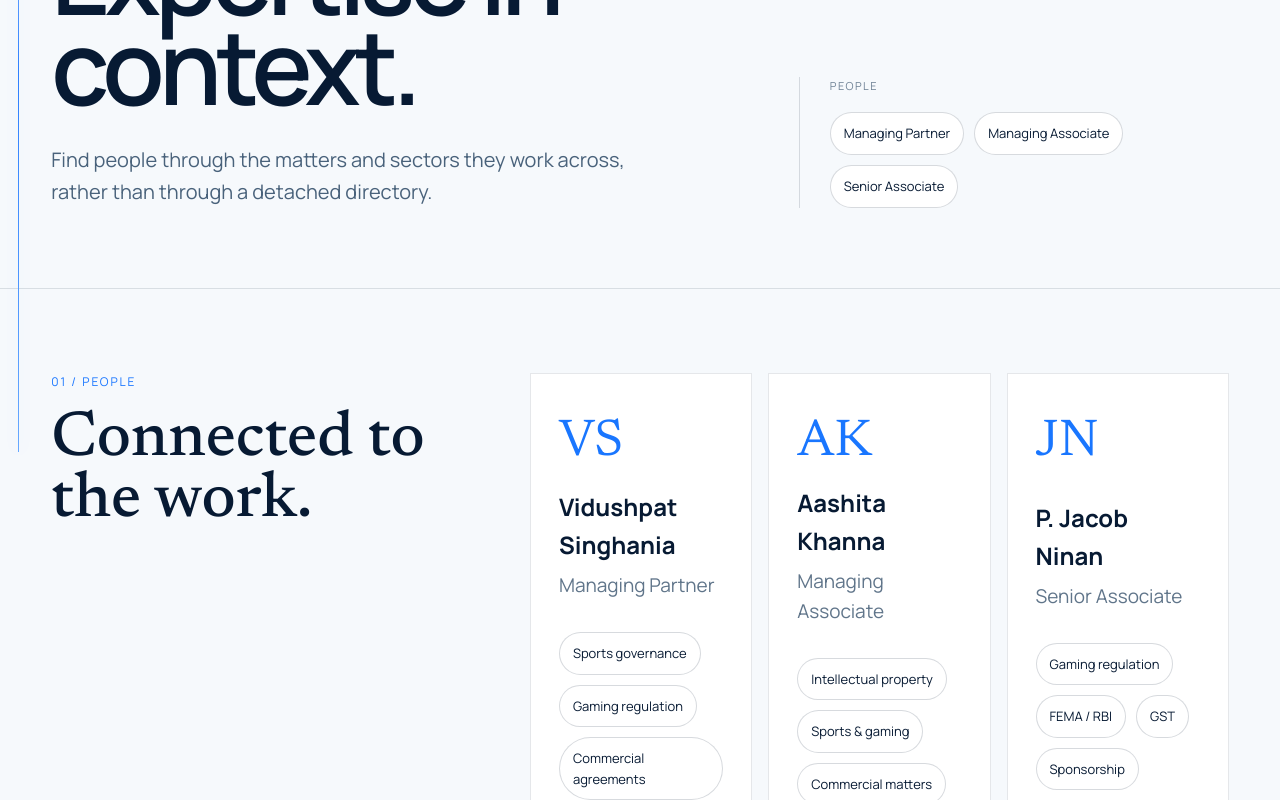
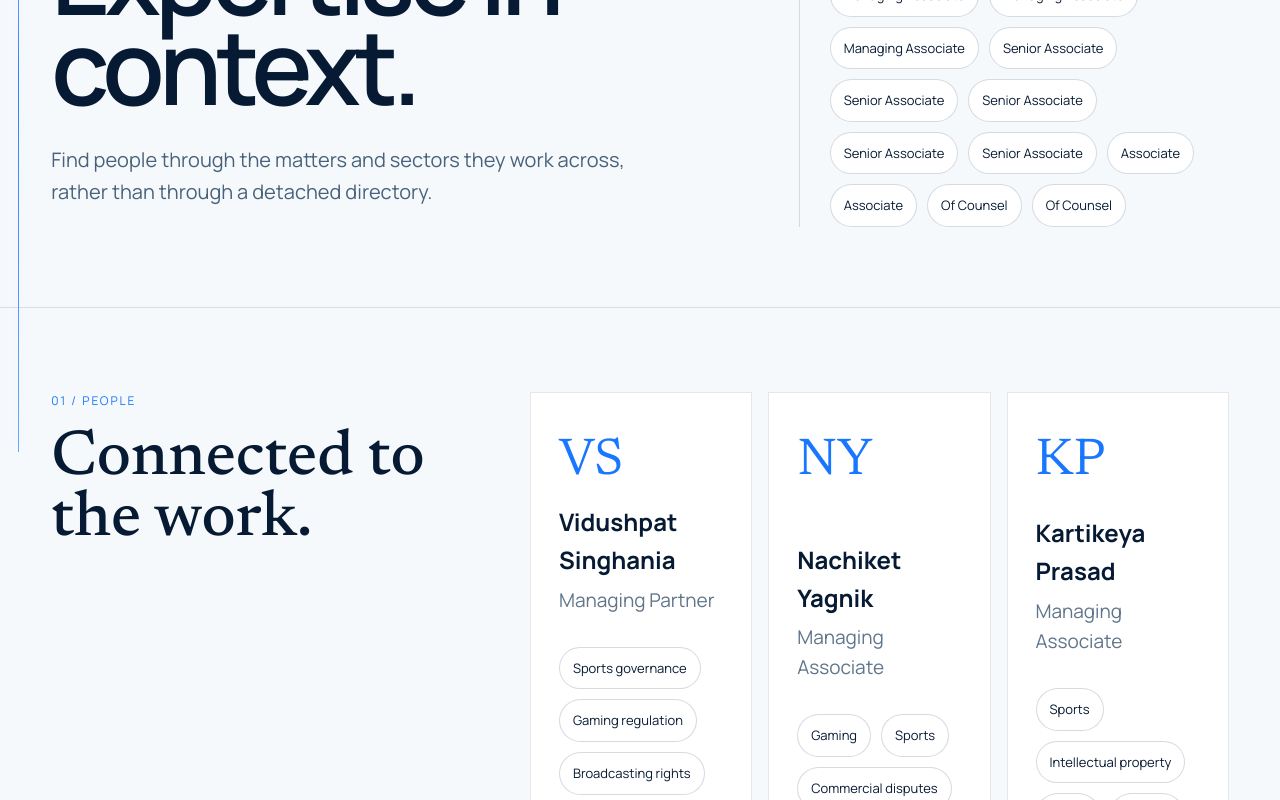
Before and after one commit to gthawani-del/ProjectKR, a Next.js app: page /people in a window 1280 px wide. Shown: the part 320-1120 px from the top of the page. Built offline with nearby package versions, Linux system fonts and the light colour scheme.

Commit message:
Expand people data from existing Krida site

```diff
--- a/data/siteData.ts
+++ b/data/siteData.ts
@@ -1,85 +1,35 @@
-export type Sector = {
-  id: string;
-  name: string;
-  strapline: string;
-  summary: string;
-  matters: string[];
-  lawyerIds: string[];
-  signalIds: string[];
-};
-
-export type Lawyer = {
-  id: string;
-  name: string;
-  role: string;
-  initials: string;
-  worksAcross: string[];
-};
-
-export type Signal = {
-  id: string;
-  date: string;
-  jurisdiction: string;
-  category: string;
-  title: string;
-};
+export type Sector = { id:string; name:string; strapline:string; summary:string; matters:string[]; lawyerIds:string[]; signalIds:string[] };
+export type Lawyer = { id:string; name:string; role:string; initials:string; worksAcross:string[] };
+export type Signal = { id:string; date:string; jurisdiction:string; category:string; title:string };
 
 export const sectors: Sector[] = [
-  {
-    id: 'sport',
-    name: 'Sport',
-    strapline: 'Governance. Rights. Disputes. Growth.',
-    summary: 'Legal advice for leagues, federations, athletes, rights-holders and commercial partners operating across a fast-moving sports ecosystem.',
-    matters: ['Sports governance', 'Athlete contracts', 'Sponsorship', 'Media rights', 'Disputes'],
-    lawyerIds: ['vidushpat', 'aashita'],
-    signalIds: ['sports-agents'],
-  },
-  {
-    id: 'gaming',
-    name: 'Gaming',
-    strapline: 'Regulation. Platforms. Data. Commercialisation.',
-    summary: 'Sector-specific guidance for gaming businesses navigating regulation, product structures, commercial agreements and market change.',
-    matters: ['Gaming regulation', 'Platform structuring', 'Commercial agreements', 'Payments', 'Disputes'],
-    lawyerIds: ['vidushpat', 'jacob'],
-    signalIds: ['gaming-rules'],
-  },
-  {
-    id: 'ip',
-    name: 'Intellectual Property',
-    strapline: 'Brands. Content. Technology. Enforcement.',
-    summary: 'Protection, licensing, commercialisation and enforcement of intellectual property across content, technology and brands.',
-    matters: ['Trademark strategy', 'Copyright', 'Licensing', 'Content rights', 'Enforcement'],
-    lawyerIds: ['aashita'],
-    signalIds: ['ip-ruling'],
-  },
-  {
-    id: 'business',
-    name: 'Business',
-    strapline: 'Transactions. Investments. Advisory. Governance.',
-    summary: 'Commercial and corporate advice for specialist businesses, investors and operators across Krida’s core sectors.',
-    matters: ['Commercial contracts', 'Investments', 'Structuring', 'Governance', 'Strategic advisory'],
-    lawyerIds: ['jacob'],
-    signalIds: [],
-  },
+{id:'sport',name:'Sport',strapline:'Governance. Rights. Disputes. Growth.',summary:'Legal advice for leagues, federations, athletes, rights-holders and commercial partners operating across a fast-moving sports ecosystem.',matters:['Sports governance','Athlete contracts','Sponsorship','Media rights','Disputes'],lawyerIds:['vidushpat','kartikeya','aanya','neil','aashita','nachiket'],signalIds:['sports-agents']},
+{id:'gaming',name:'Gaming',strapline:'Regulation. Platforms. Data. Commercialisation.',summary:'Sector-specific guidance for gaming businesses navigating regulation, product structures, commercial agreements and market change.',matters:['Gaming regulation','Platform structuring','Commercial agreements','Payments','Disputes'],lawyerIds:['vidushpat','nachiket','kartikeya','aashita'],signalIds:['gaming-rules']},
+{id:'ip',name:'Intellectual Property',strapline:'Brands. Content. Technology. Enforcement.',summary:'Protection, licensing, commercialisation and enforcement of intellectual property across content, technology and brands.',matters:['Trademark strategy','Copyright','Licensing','Content rights','Enforcement'],lawyerIds:['kartikeya','aanya'],signalIds:['ip-ruling']},
+{id:'business',name:'Business',strapline:'Transactions. Investments. Advisory. Governance.',summary:'Commercial and corporate advice for specialist businesses, investors and operators across Krida’s core sectors.',matters:['Commercial contracts','Investments','Structuring','Governance','Strategic advisory'],lawyerIds:['nachiket'],signalIds:[]}
 ];
 
 export const lawyers: Lawyer[] = [
-  { id: 'vidushpat', name: 'Vidushpat Singhania', role: 'Managing Partner', initials: 'VS', worksAcross: ['Sports governance', 'Gaming regulation', 'Commercial agreements'] },
-  { id: 'aashita', name: 'Aashita Khanna', role: 'Managing Associate', initials: 'AK', worksAcross: ['Intellectual property', 'Sports & gaming', 'Commercial matters'] },
-  { id: 'jacob', name: 'P. Jacob Ninan', role: 'Senior Associate', initials: 'JN', worksAcross: ['Gaming regulation', 'FEMA / RBI', 'GST', 'Sponsorship'] },
+{id:'vidushpat',name:'Vidushpat Singhania',role:'Managing Partner',initials:'VS',worksAcross:['Sports governance','Gaming regulation','Broadcasting rights','Sponsorship','Anti-doping']},
+{id:'nachiket',name:'Nachiket Yagnik',role:'Managing Associate',initials:'NY',worksAcross:['Gaming','Sports','Commercial disputes','Arbitration']},
+{id:'kartikeya',name:'Kartikeya Prasad',role:'Managing Associate',initials:'KP',worksAcross:['Sports','Intellectual property','Media','Gaming','Digital law']},
+{id:'aashita',name:'Aashita Khanna',role:'Managing Associate',initials:'AK',worksAcross:['Disputes & litigation','Sports','Gaming']},
+{id:'ria',name:'Ria Khanna',role:'Managing Associate',initials:'RK',worksAcross:['Krida Legal']},
+{id:'jacob',name:'P. Jacob Ninan',role:'Senior Associate',initials:'JN',worksAcross:['Sports & gaming','Commercial matters']},
+{id:'arnav',name:'Arnav Singhal',role:'Senior Associate',initials:'AS',worksAcross:['Krida Legal']},
+{id:'neil',name:'Neil Goswami',role:'Senior Associate',initials:'NG',worksAcross:['Sports law','Anti-doping','Player contracts','Governance disputes']},
+{id:'aanya',name:'Aanya Agarwal',role:'Senior Associate',initials:'AA',worksAcross:['Sports','Entertainment','Intellectual property','Endorsements','Media licensing']},
+{id:'ritwik',name:'Ritwik Prakash',role:'Senior Associate',initials:'RP',worksAcross:['Krida Legal']},
+{id:'karunakar',name:'Karunakar',role:'Associate',initials:'K',worksAcross:['Sports law','Intellectual property','Contracts','Trademarks']},
+{id:'swara',name:'Swara Popat',role:'Associate',initials:'SP',worksAcross:['Krida Legal']},
+{id:'roopali',name:'Roopali Singhal',role:'Of Counsel',initials:'RS',worksAcross:['Krida Legal']},
+{id:'pooja',name:'Pooja Lal',role:'Of Counsel',initials:'PL',worksAcross:['Media & entertainment','Film production','Distribution','Talent management','Licensing']}
 ];
 
 export const signals: Signal[] = [
-  { id: 'gaming-rules', date: '05 SEP 2026', jurisdiction: 'INDIA', category: 'GAMING', title: 'Draft framework on online gaming released for public comment' },
-  { id: 'sports-agents', date: '03 SEP 2026', jurisdiction: 'GLOBAL', category: 'SPORT', title: 'Regulatory developments affecting player-agent frameworks' },
-  { id: 'ip-ruling', date: '01 SEP 2026', jurisdiction: 'INDIA', category: 'IP', title: 'Recent court developments affecting interim relief in trademark disputes' },
+{id:'gaming-rules',date:'05 SEP 2026',jurisdiction:'INDIA',category:'GAMING',title:'Draft framework on online gaming released for public comment'},
+{id:'sports-agents',date:'03 SEP 2026',jurisdiction:'GLOBAL',category:'SPORT',title:'Regulatory developments affecting player-agent frameworks'},
+{id:'ip-ruling',date:'01 SEP 2026',jurisdiction:'INDIA',category:'IP',title:'Recent court developments affecting interim relief in trademark disputes'}
 ];
 
-export const issuePrompts = [
-  'Gaming regulation',
-  'Sports governance',
-  'Sponsorship & media rights',
-  'Trademark / IP',
-  'Commercial agreement',
-  'Dispute',
-];
+export const issuePrompts=['Gaming regulation','Sports governance','Sponsorship & media rights','Trademark / IP','Commercial agreement','Dispute'];
```
